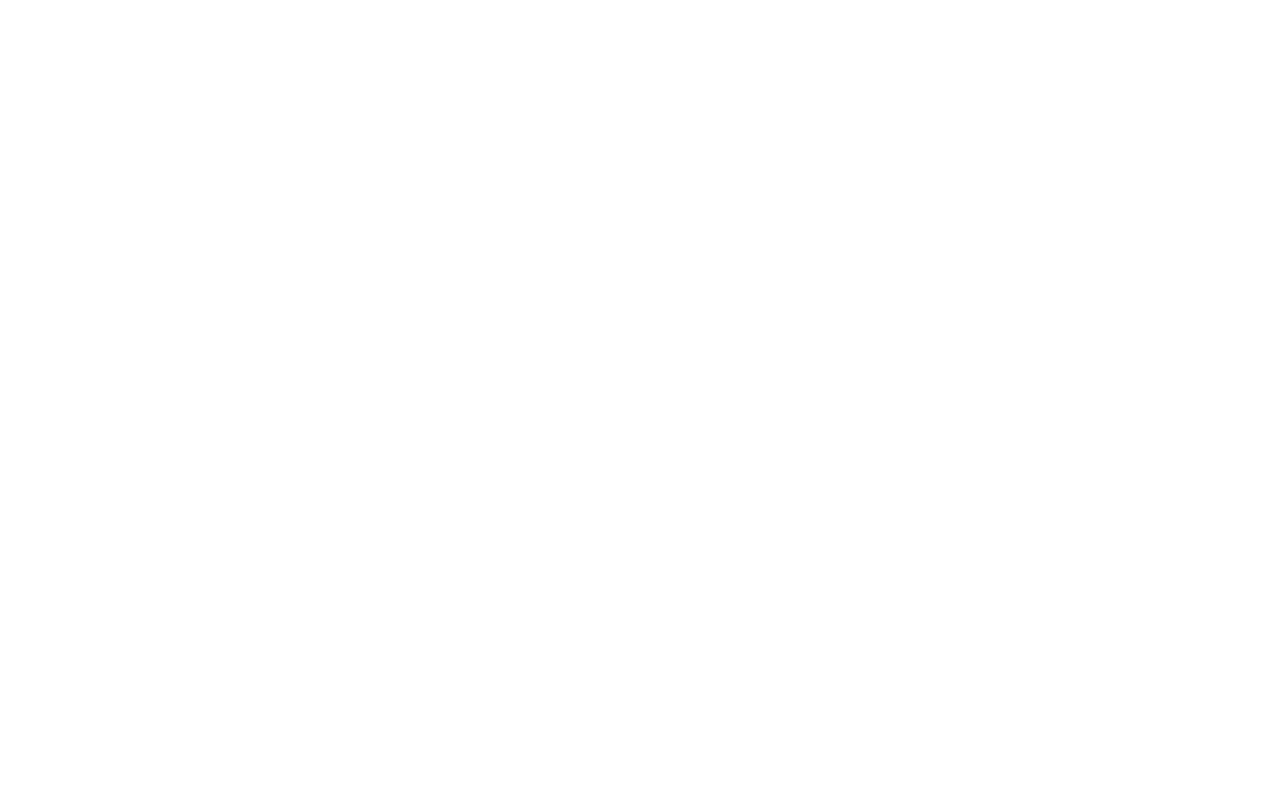
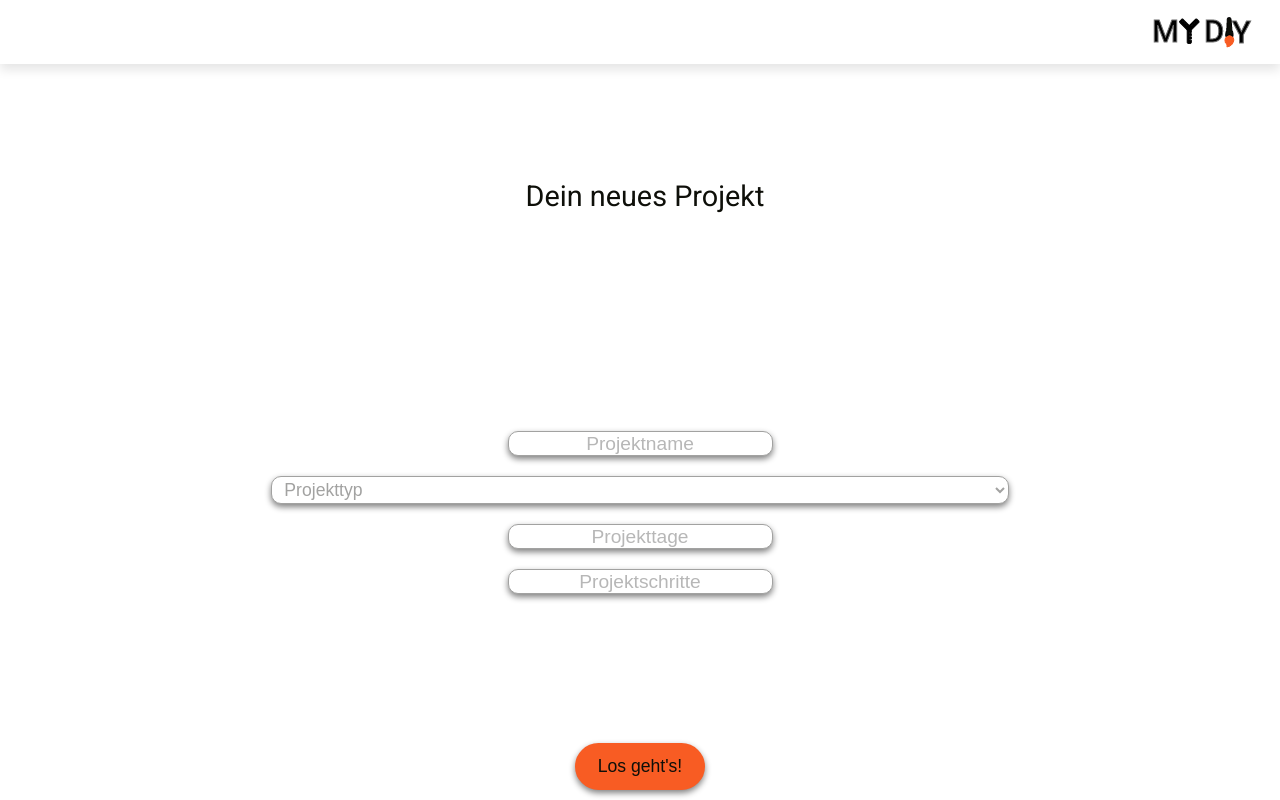
Before and after one commit to Kathrin92/MY-DIY, a React (Create React App) app in the folder client/: page /projects/new in a window 1280 px wide. Built offline with nearby package versions, Linux system fonts and the light colour scheme.

Commit message:
Implement selection input field on selection page (#49)
* Implement selection input field

* Set project routes

* Rename paths to pages

```diff
--- a/client/src/App.js
+++ b/client/src/App.js
@@ -1,5 +1,10 @@
 import React from 'react';
-import { BrowserRouter as Router, Switch, Route } from 'react-router-dom';
+import {
+  BrowserRouter as Router,
+  Switch,
+  Route,
+  Redirect,
+} from 'react-router-dom';
 import GlobalStyle from './GlobalStyle';
 import Login from '../src/pages/Login';
 import Signup from '../src/pages/Signup';
@@ -11,13 +16,22 @@
       <GlobalStyle />
       <Switch>
         <Route exact path="/">
+          <Redirect to="/login" />
+        </Route>
+        <Route exact path="/login">
           <Login />
         </Route>
         <Route exact path="/signup">
           <Signup />
         </Route>
-        <Route exact path="/selection">
+        <Route exact path="/projects/new">
           <Selection />
+        </Route>
+        <Route exact path="/projects">
+          <div>Projekteboard</div>
+        </Route>
+        <Route exact path="/projects/:projectId">
+          <div>Projektdetails</div>
         </Route>
       </Switch>
     </Router>
--- a/client/src/components/SelectField.js
+++ b/client/src/components/SelectField.js
@@ -3,6 +3,13 @@
 
 const Select = styled.select`
   display: flex;
+  flex-direction: column;
+  align-items: center;
+  flex-basis: 100%;
+  width: 80%;
+  padding: 2px 8px;
+  height: 25px;
+  background-color: #ffffff;
   text-align: center;
   background: white;
   color: #a2a2a1;
@@ -10,7 +17,6 @@
   border-radius: 10px;
   box-shadow: 0px 3px 6px grey;
   font-size: 1.1rem;
-  padding: 5px 5px;
   margin: 10px;
   outline: none;
   &:hover {
--- a/client/src/pages/Selection.js
+++ b/client/src/pages/Selection.js
@@ -9,6 +9,7 @@
 import Form from '../components/Form';
 import Wrapper from '../components/Wrapper';
 import PageContainer from '../components/PageContainer';
+import SelectField from '../components/SelectField';
 
 function Selection() {
   return (
@@ -22,7 +23,7 @@
           <InputLine type="text" placeholder="Projektname" />
         </InputContainer>
         <InputContainer>
-          <InputLine type="text" placeholder="Projekttyp" />
+          <SelectField type="text" placeholder="Projekttyp" />
         </InputContainer>
         <InputContainer>
           <InputLine type="text" placeholder="Projekttage" />
```
